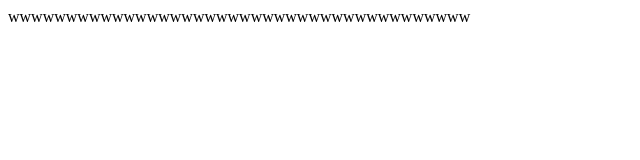
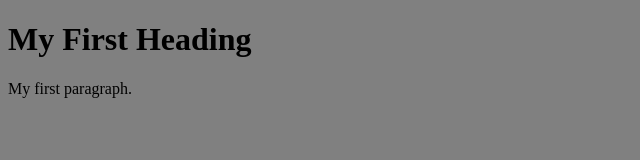
Before and after one commit to Waz33/js, a plain HTML site: page index.html in a window 1280 px wide. Shown: the whole page, without its empty margins (0-640 px from the left). Drawn offline with Linux system fonts and the light colour scheme.

Commit message:
update index.html

```diff
--- a/index.html
+++ b/index.html
@@ -1,9 +1,9 @@
-<!DOCTYPE>
+<!DOCTYPE html>
 <html>
-<head>
-<title>Waz3333333333333</title>
-</head>
-<body>
-wwwwwwwwwwwwwwwwwwwwwwwwwwwwwwwwwwwwwwww
+<body style="background-color:grey">
+
+<h1>My First Heading</h1>
+<p>My first paragraph.</p>
+
 </body>
 </html>
```
